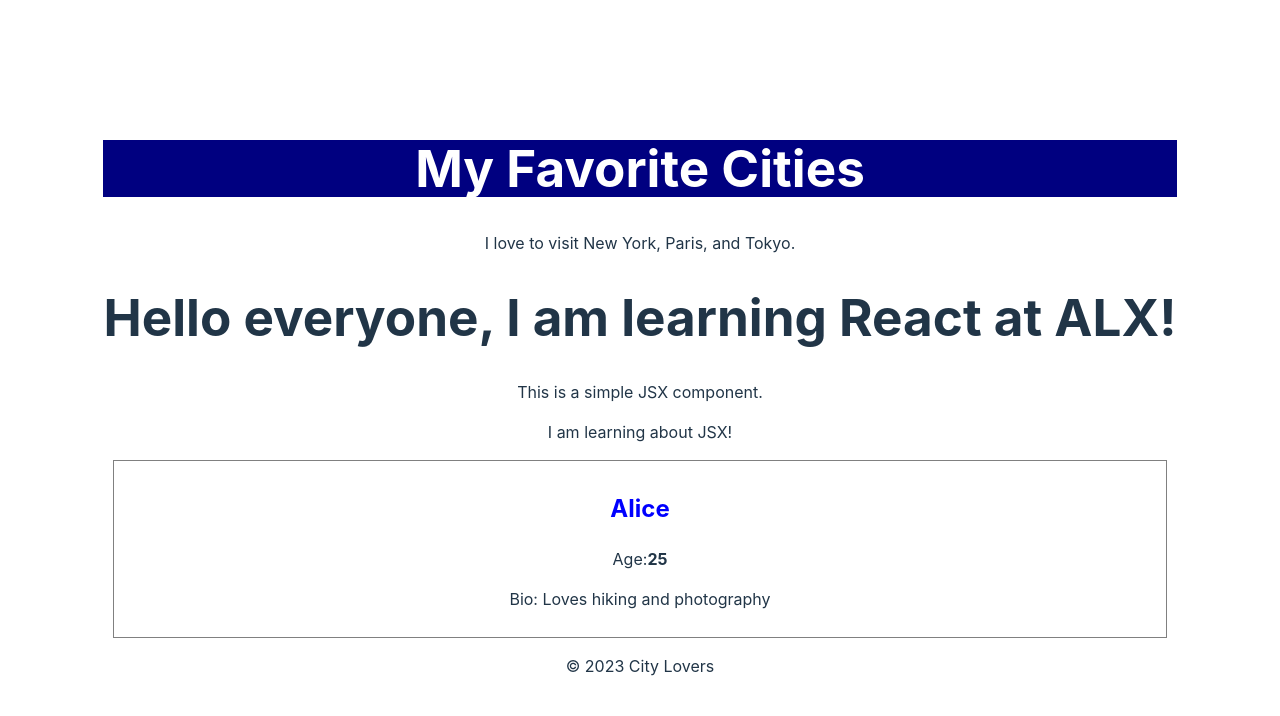
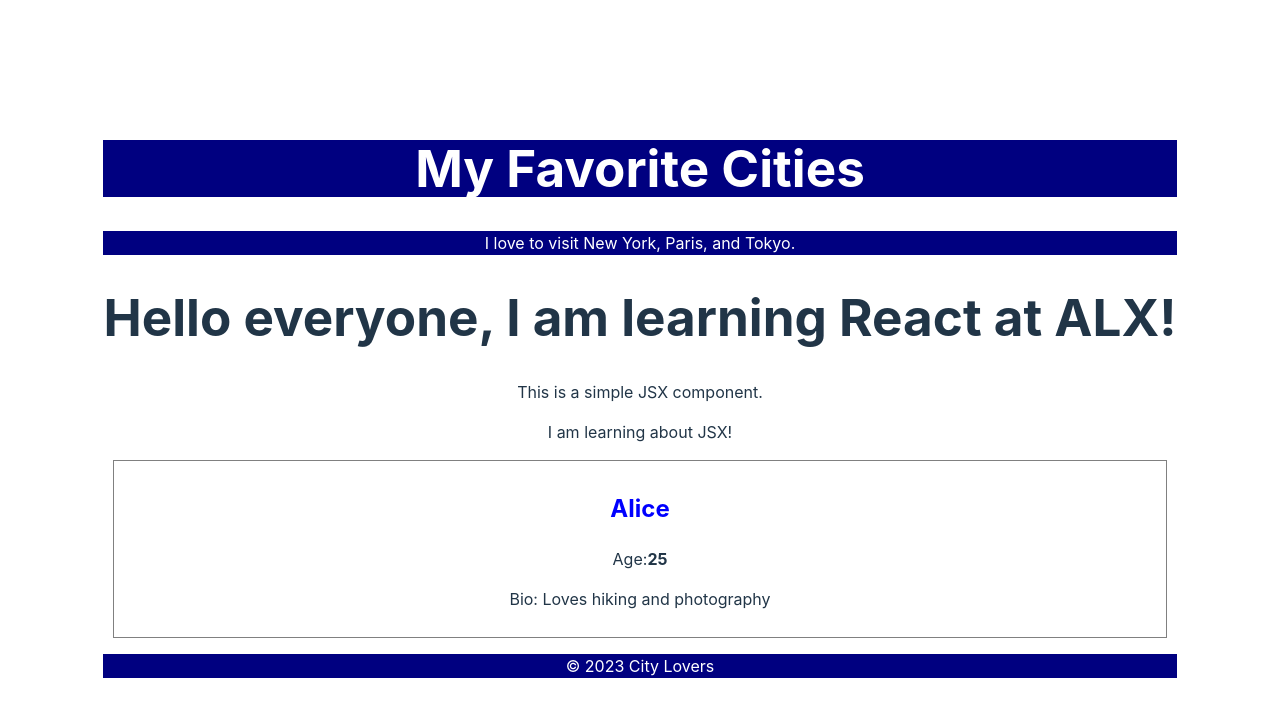
Before and after one commit to VictorOzo/alx-fe-reactjs, a React (Vite) app in the folder alx-react-app/: page / in a window 1280 px wide. Shown: the top 716 px of the page. Built offline with nearby package versions, Linux system fonts and the light colour scheme.

Commit message:
added some changes

```diff
--- a/alx-react-app/src/components/Footer.jsx
+++ b/alx-react-app/src/components/Footer.jsx
@@ -1,6 +1,11 @@
 function Footer() {
 	return (
-		<footer>
+		<footer
+			style={{
+				backgroundColor: 'navy',
+				color: 'white',
+				textAlign: 'center',
+			}}>
 			<p>© 2023 City Lovers</p>
 		</footer>
 	);
--- a/alx-react-app/src/components/MainContent.jsx
+++ b/alx-react-app/src/components/MainContent.jsx
@@ -1,6 +1,11 @@
 function MainContent() {
 	return (
-		<main>
+		<main
+			style={{
+				backgroundColor: 'navy',
+				color: 'white',
+				textAlign: 'center',
+			}}>
 			<p>I love to visit New York, Paris, and Tokyo.</p>
 		</main>
 	);
```
